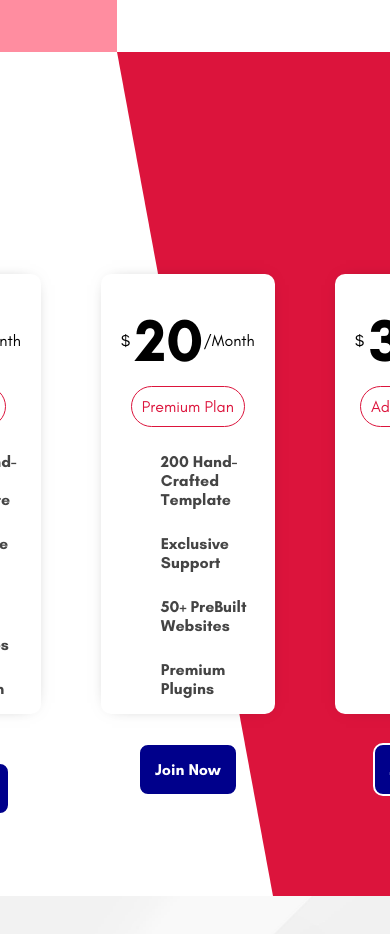
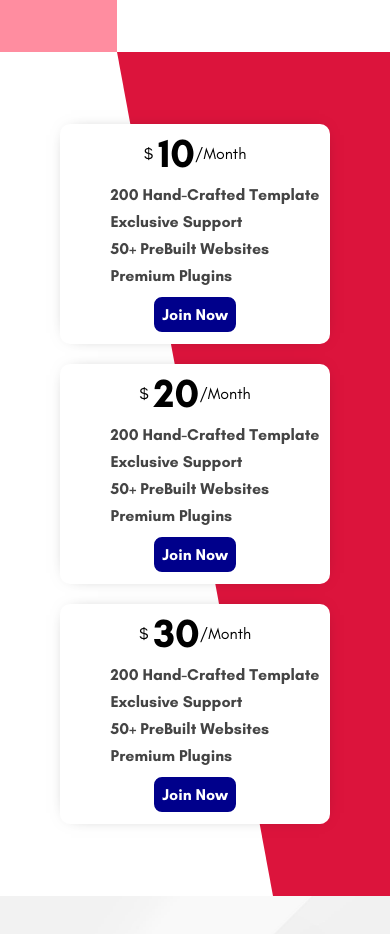
Before and after one commit to Mohammad-ghasempour/React-Website-Styled-Components, a React (Create React App) app: page / in a window 390 px wide. Shown: the part 2480-3414 px from the top of the page. Built offline with nearby package versions, Linux system fonts and the light colour scheme.

Commit message:
price page got responsive

```diff
--- a/src/components/PriceCard.jsx
+++ b/src/components/PriceCard.jsx
@@ -13,8 +13,14 @@ const Container = styled.div`
    box-shadow: 0px 0px 17px -11px rgba(0, 0, 0, 0.58);
    display: flex;
    flex-direction: column;
-   // justify-content: center;
    align-items: center;
+   @media only screen and (max-width: 430px) {
+      height: 210px;
+      width: 260px;
+      margin-top: 10px;
+      margin: 10px;
+      padding: 5px;
+}
 `;
 const Price = styled.span`
    margin-top: 10px;
@@ -22,10 +28,16 @@ const Price = styled.span`
    flex-direction: row;
    justify-content: center;
    align-items: center;
+   @media only screen and (max-width: 430px) {
+      margin-top: 0px;
+}
 `;
 const Number = styled.h1`
    font-size: 60px;
    padding-left: 5px;
+   @media only screen and (max-width: 430px) {
+ font-size: 40px;
+}
 `;
 const Plan = styled.button`
    padding: 10px;
@@ -35,15 +47,21 @@ const Plan = styled.button`
    color: crimson;
    font-size: 16px;
    background-color: white;
+   @media only screen and (max-width: 430px) {
+      display: none;
+      }
 `;
 const List = styled.ul`
-   // margin-top: 30px;
    font-weight: bold;
    list-style: none;
 `;
 const ListItem = styled.li`
    margin: 25px 0px;
    color: #444;
+   @media only screen and (max-width: 430px) {
+      margin: 8px 0px;
+
+}
 `;
 const Button = styled.button`
    padding: 15px;
@@ -55,6 +73,12 @@ const Button = styled.button`
    font-weight: bold;
    background-color: darkblue;
    cursor: pointer;
+   @media only screen and (max-width: 430px) {
+      margin: 10px 0px;
+      padding: 8px;
+      margin-top: 2px;
+
+}
 `;
 
 const PriceCard = ({price , type}) => {
--- a/src/components/Prices.jsx
+++ b/src/components/Prices.jsx
@@ -8,6 +8,10 @@ display: flex;
 flex-direction: row;
 align-items: center;
 justify-content: center;
+@media only screen and (max-width: 430px) {
+    flex-direction: column;
+
+   }
 
 `
 
```
